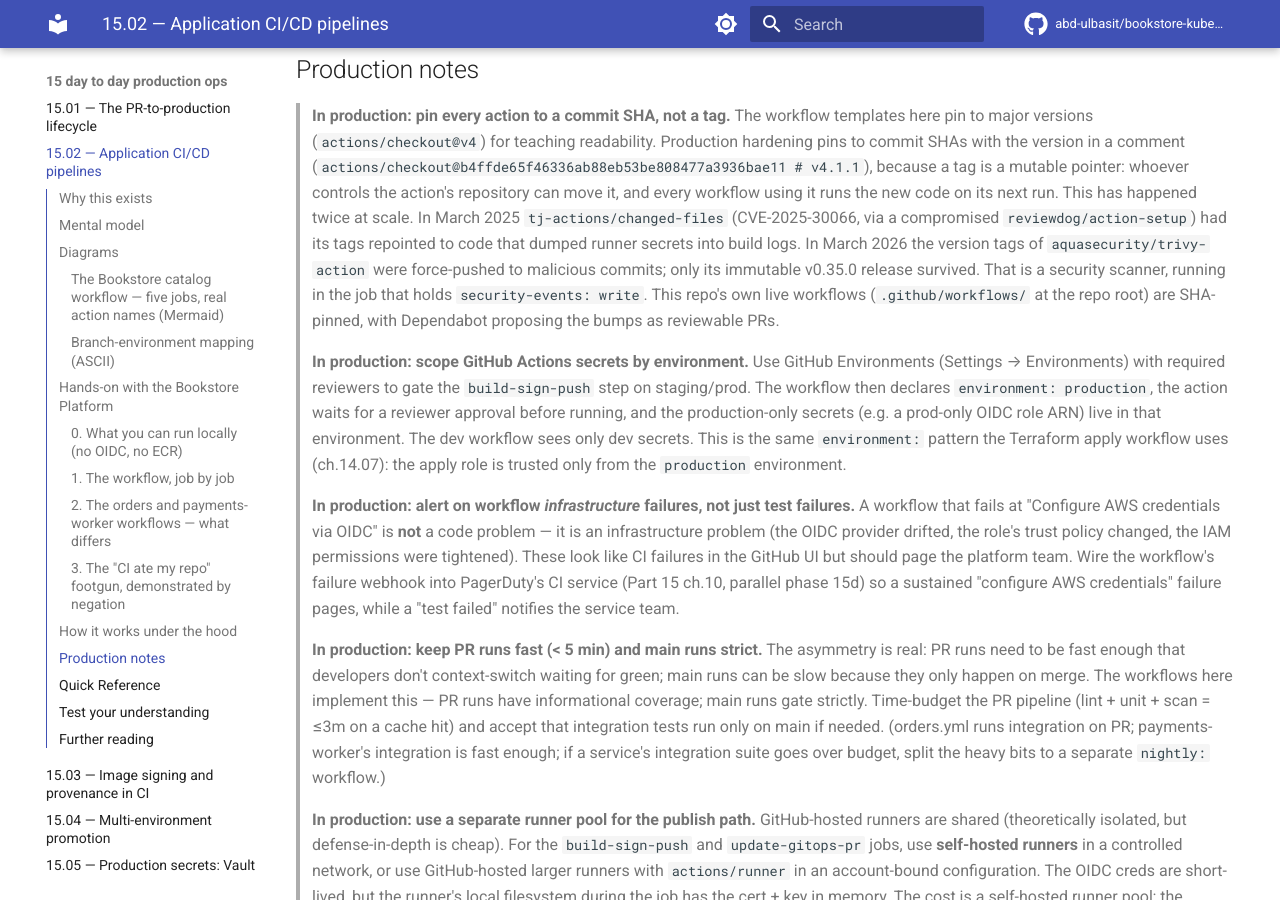
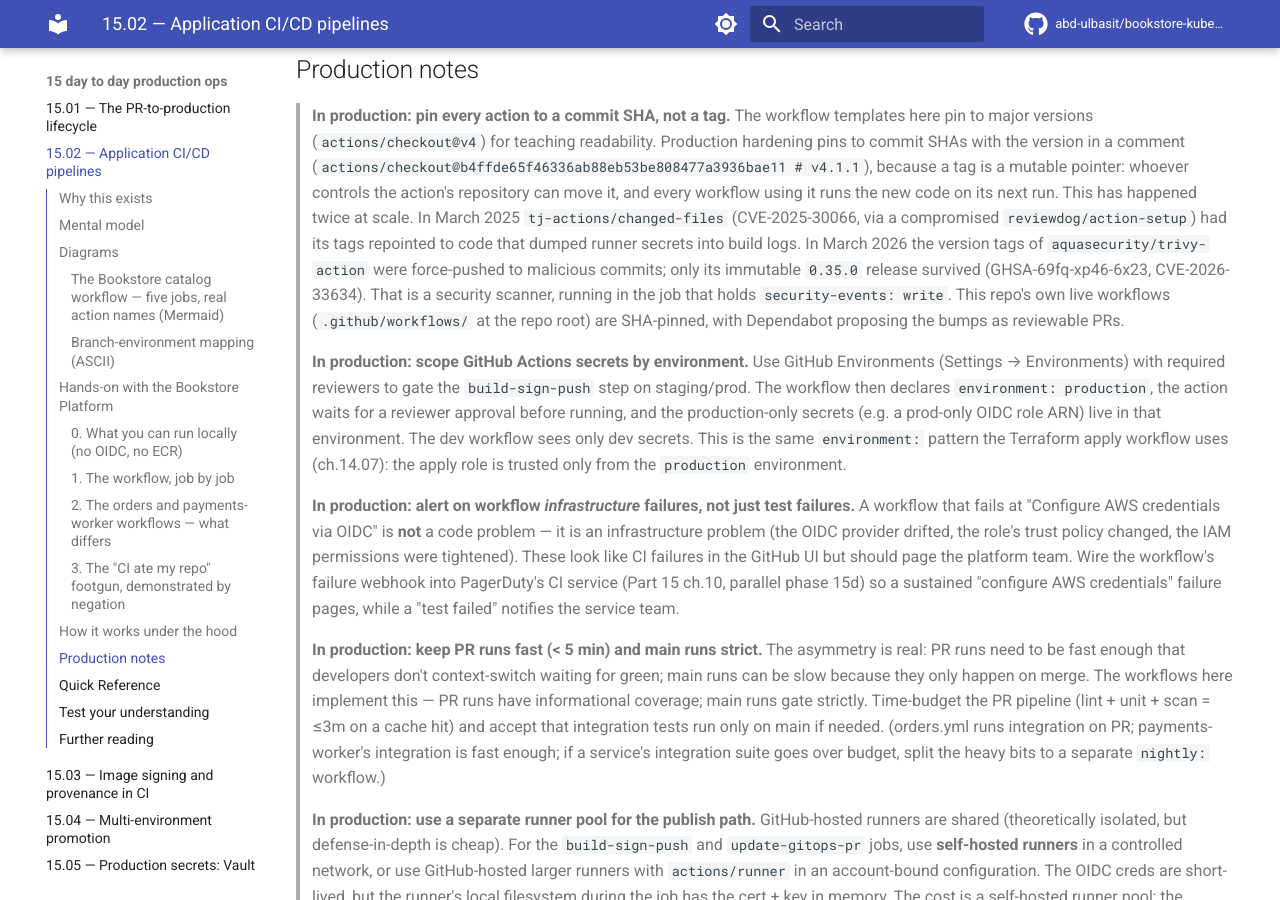
Before and after one commit to abd-ulbasit/bookstore-kubernetes-guide, an MkDocs documentation site: the page built from full-guide/15-day-to-day-production-ops/02-application-cicd-pipelines.md, in a window 1280 px wide and 900 px high, scrolled down 10639 px. Built offline with MkDocs 1.6.1 and Material for MkDocs 9.7.7, drawn with Linux system fonts in a browser that asks for light colours; comment, search, counter and statistics services are not loaded.

Commit message:
Cite the right advisory for the trivy-action tag compromise
security-scan.yml cited the March 2026 trivy-action tag force-push as
"Aqua advisory GHSA-cxm3-wv7p-598c". That ID is the August 2025
advisory for the malicious Nx npm packages. The Trivy / trivy-action /
setup-trivy compromise is GHSA-69fq-xp46-6x23 (CVE-2026-33634); its
patched trivy-action version is 0.35.0.

Both the workflow header and ch.15.02 also said the "v0.35.0" release
survived. The release that existed before the compromise and survived
it is `0.35.0` (2026-03-07); `v0.35.0` points at the same commit but was
created on 2026-03-20, after the incident. Both now say 0.35.0 and cite
the correct advisory.

Co-Authored-By: Claude Opus 5.5 <noreply@anthropic.com>

```diff
--- a/full-guide/15-day-to-day-production-ops/02-application-cicd-pipelines.md
+++ b/full-guide/15-day-to-day-production-ops/02-application-cicd-pipelines.md
@@ -553,7 +553,8 @@ makes the safe pattern *enforceable at admission* via Kyverno
 > `reviewdog/action-setup`) had its tags repointed to code that dumped
 > runner secrets into build logs. In March 2026 the version tags of
 > `aquasecurity/trivy-action` were force-pushed to malicious commits; only
-> its immutable v0.35.0 release survived. That is a security scanner,
+> its immutable `0.35.0` release survived
+> (GHSA-69fq-xp46-6x23, CVE-2026-33634). That is a security scanner,
 > running in the job that holds `security-events: write`. This repo's
 > own live workflows (`.github/workflows/` at the repo root) are
 > SHA-pinned, with Dependabot proposing the bumps as reviewable PRs.
```
Also changed, not shown: 1 other file.
